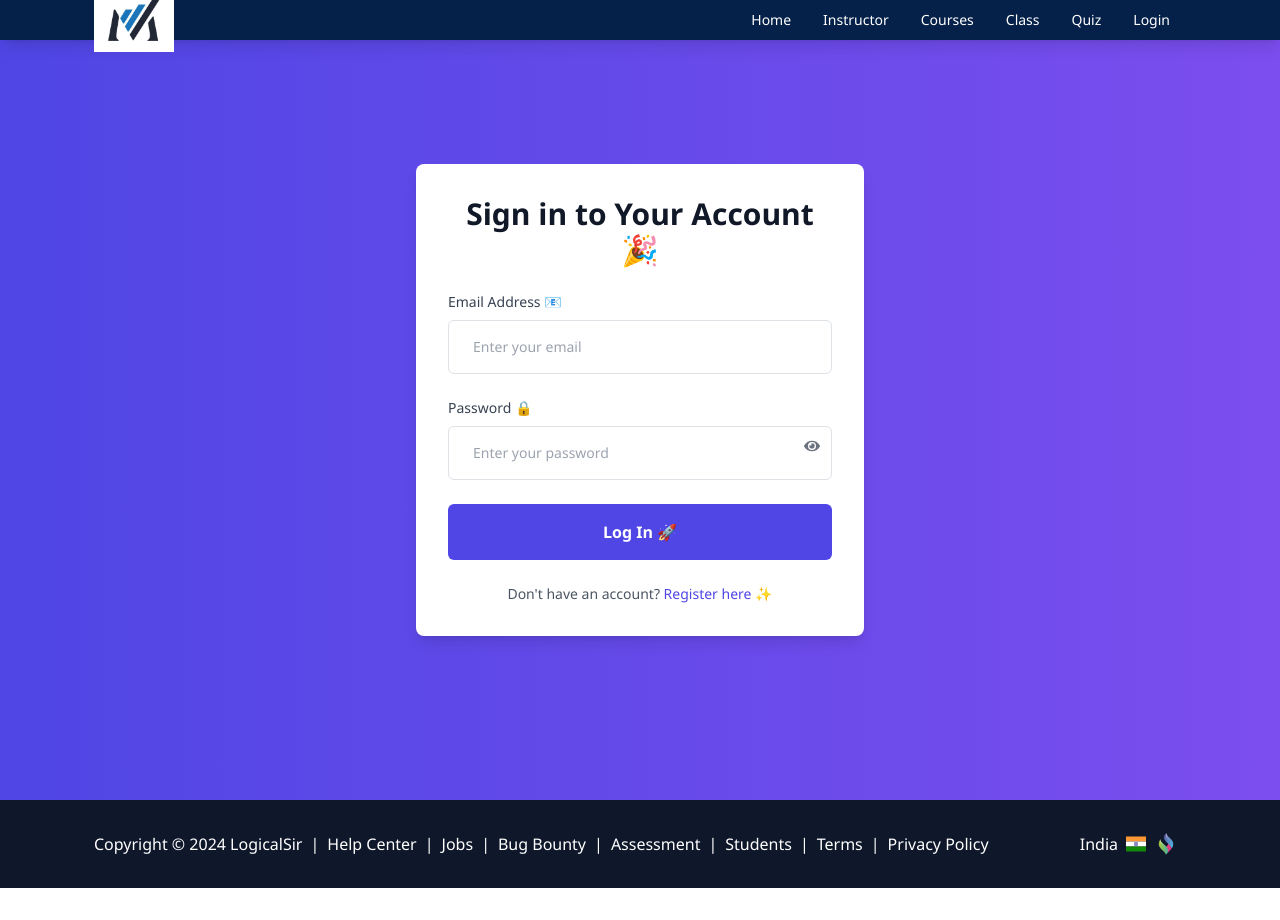
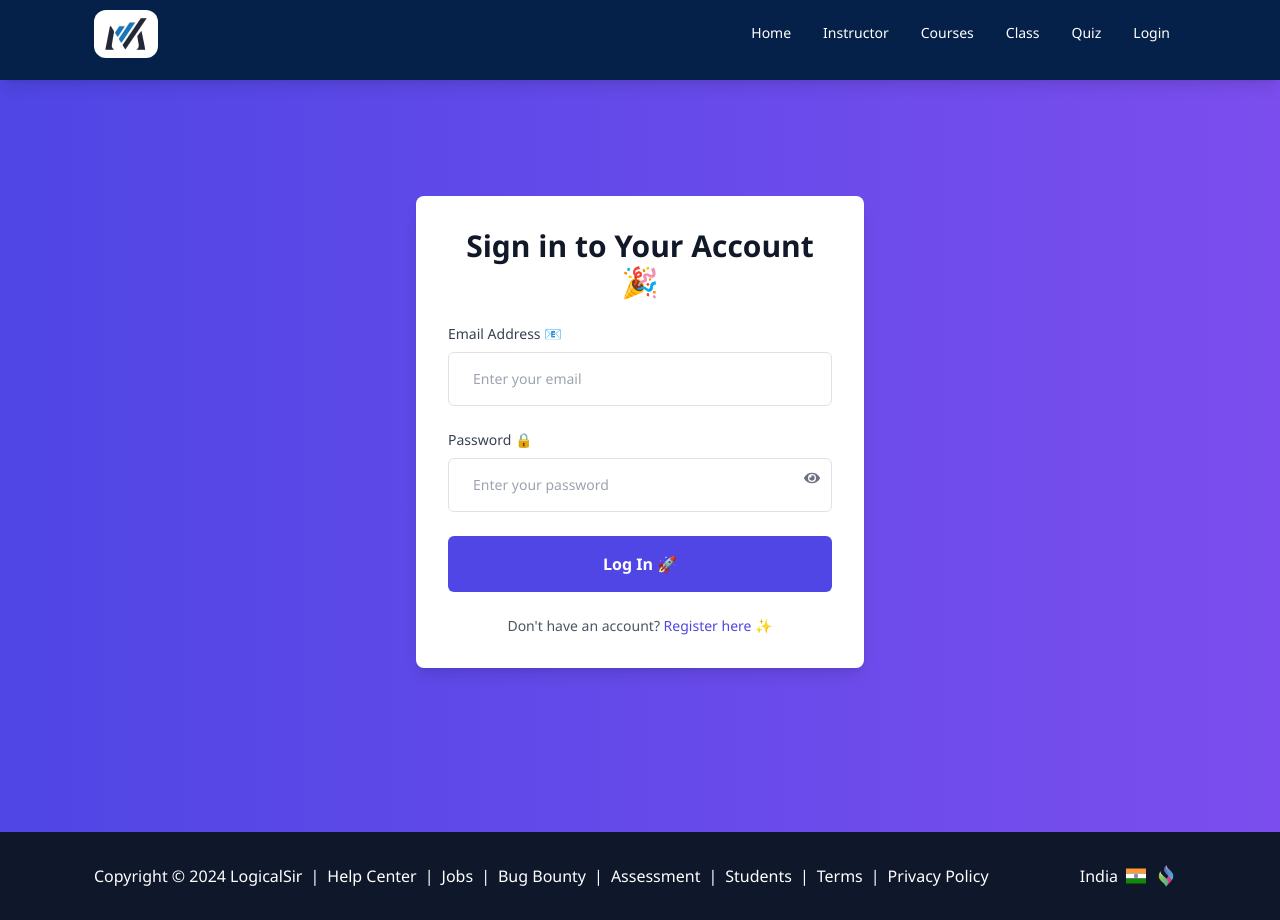
Before and after one commit to Pawanydv07/freelance, a React (Create React App) app: page /login in a window 1280 px wide. Before the commit the page ends 888 px from the top, so only its background shows below. Built offline with nearby package versions, Linux system fonts and the light colour scheme; a web font is replaced by a local one.

Commit message:
updated
updated

```diff
--- a/src/components/Navbar.jsx
+++ b/src/components/Navbar.jsx
@@ -51,15 +51,15 @@ const Navbar = () => {
   }, []);
 
   return (
-    <nav className="bg-customBlue fixed w-full z-10 top-0 shadow-lg">
+    <nav className="bg-customBlue fixed w-full z-10 top-0 shadow-lg h-20">
       <div className="container mx-auto px-4">
-        <div className="flex items-center justify-between h-10">
+        <div className="flex items-center justify-between h-full"> {/* Changed from h-10 to h-full */}
           <div className="flex items-center">
             <Link to="/">
-              <img src={logo} alt="LogicalSir Logo" className="h-16 w-20" />
+              <img src={logo} alt="LogicalSir Logo" className="h-12 w-16 rounded-xl mt-[10px]" />
             </Link>
           </div>
-          <div className="hidden md:flex">
+          <div className="hidden md:flex items-center mt-2"> {/* Added items-center to center vertically */}
             <Link to="/" className="text-white px-3 py-2 rounded-md text-sm font-medium">Home</Link>
             <Link to="/instructors" className="text-white px-3 py-2 rounded-md text-sm font-medium">Instructor</Link>
             <Link to="/courses" className="text-white px-3 py-2 rounded-md text-sm font-medium">Courses</Link>
--- a/src/pages/Login.jsx
+++ b/src/pages/Login.jsx
@@ -78,7 +78,7 @@ const Login = () => {
   };
 
   return (
-    <div className="flex items-center justify-center min-h-screen bg-gradient-to-r from-indigo-600 via-purple-500 to-pink-400 bg-[length:400%_400%] animate-gradient-bg">
+    <div className="flex items-center justify-center min-h-screen bg-gradient-to-r from-indigo-600 via-purple-500 to-pink-400 bg-[length:400%_400%] animate-gradient-bg mt-8">
       <div className="w-full max-w-md p-8 bg-white rounded-lg shadow-lg">
         <h2 className="text-3xl font-semibold text-center text-gray-900 mb-6">
           Sign in to Your Account 🎉
--- a/src/pages/ProfileCard.jsx
+++ b/src/pages/ProfileCard.jsx
@@ -589,6 +589,12 @@ const ProfilePage = () => {
             >
               💬 Chat About Weak Areas
             </Link>
+            <Link
+              to="/aipage"
+              className="inline-block bg-blue-600 text-white px-6 py-2 rounded-full hover:bg-blue-700 transition duration-300"
+            >
+              💬 Select topics from the list
+            </Link>
           </div>
         )}
       </div>
--- a/src/pages/Register.jsx
+++ b/src/pages/Register.jsx
@@ -62,7 +62,7 @@ const Register = () => {
   }, [email, password]);
 
   return (
-    <div className="min-h-screen flex items-center justify-center bg-gradient-to-r from-purple-500 to-indigo-500 py-12 px-4 sm:px-6 lg:px-8">
+    <div className="min-h-screen flex items-center justify-center bg-gradient-to-r from-purple-500 to-indigo-500 py-12 px-4 sm:px-6 lg:px-8 mt-8">
       <div className="max-w-md w-full space-y-8 bg-white p-8 rounded-xl shadow-lg">
         <div className="text-center">
           <h2 className="text-3xl font-extrabold text-gray-900">Create your Account 🎉</h2>
```
